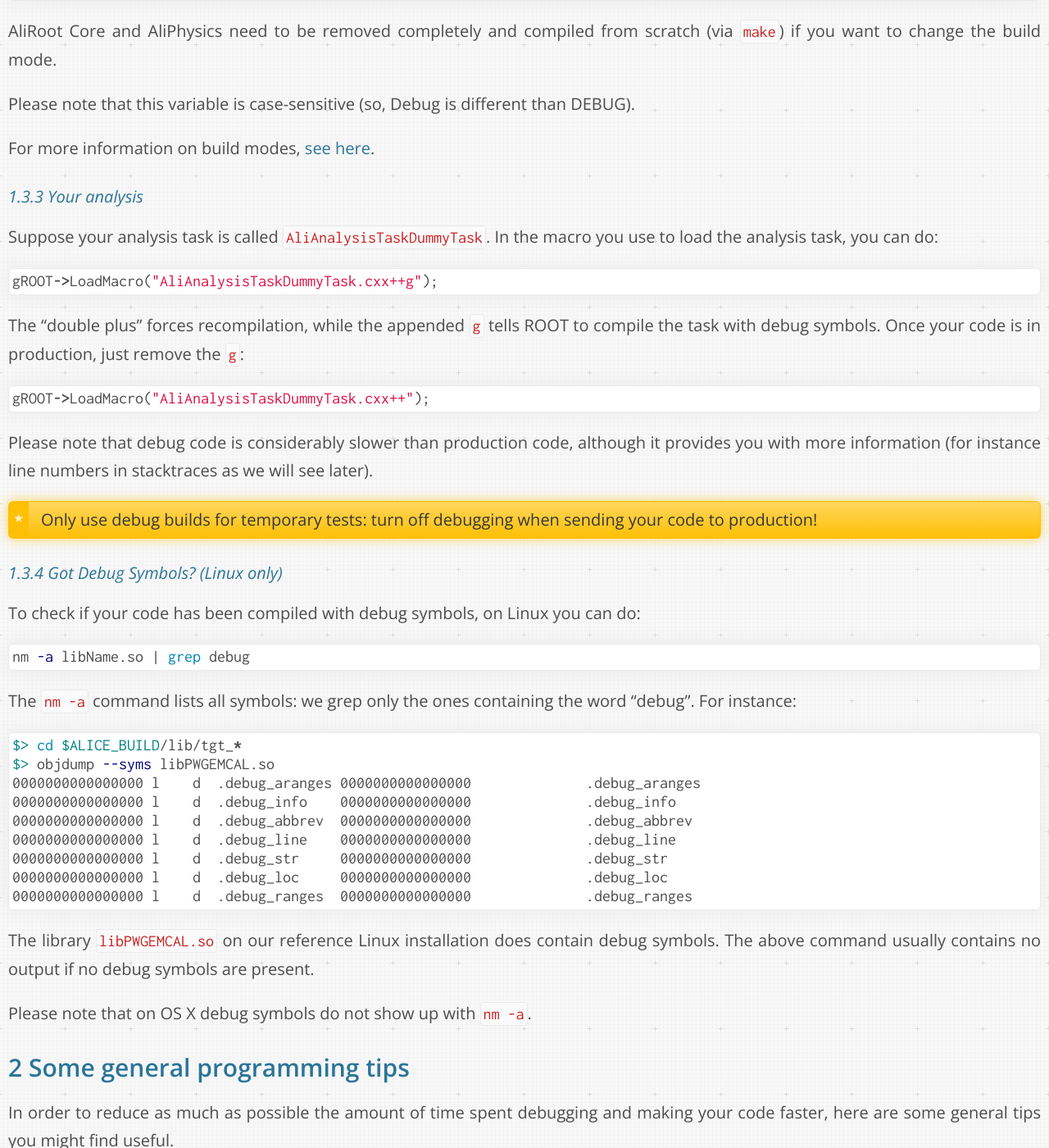
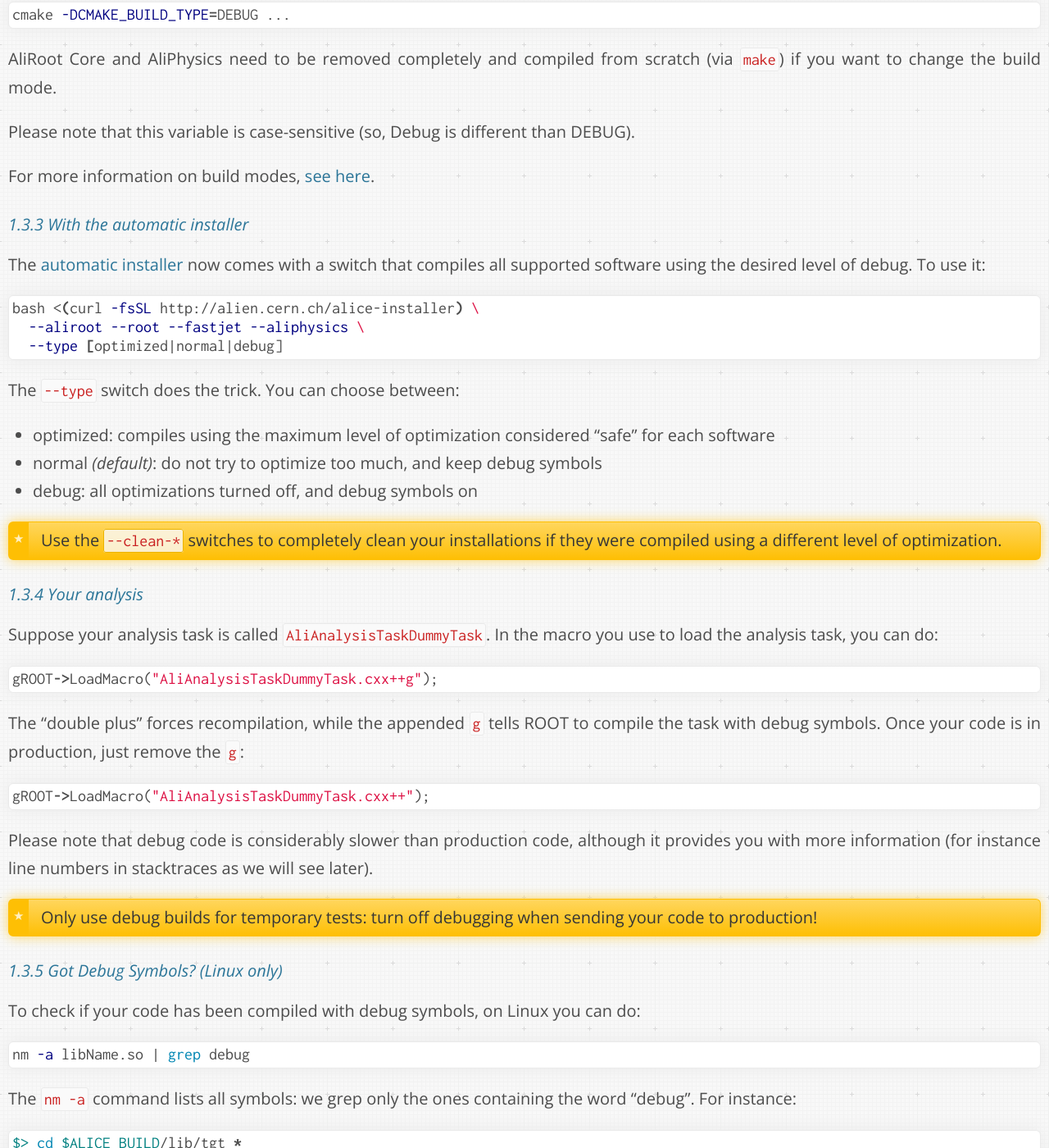
Before and after one commit to dberzano/dberzano.github.io, a Jekyll site: the page built from alice/debug/index.md, in a window 1280 px wide and 1400 px high, scrolled down 3946 px. Shown: the whole window at 82% size. Built offline with Jekyll 4.4.1, drawn with Linux system fonts in a browser that asks for light colours; Markdown is read by kramdown in place of the engine named in the settings; some of the changed text lies outside the part shown.

Commit message:
AliDebug: autoinstall compile opts

````diff
--- a/alice/debug/index.md
+++ b/alice/debug/index.md
@@ -144,6 +144,30 @@
 
 For more information on build modes,
 [see here](../install-aliroot/manual/#configure_and_build_aliroot_core).
+
+
+#### With the automatic installer
+
+The [automatic installer](/alice/install-aliroot/auto) now comes with a switch
+that compiles all supported software using the desired level of debug. To use
+it:
+
+```bash
+bash <(curl -fsSL http://alien.cern.ch/alice-installer) \
+  --aliroot --root --fastjet --aliphysics \
+  --type [optimized|normal|debug]
+```
+
+The `--type` switch does the trick. You can choose between:
+
+* **optimized**: compiles using the maximum level of optimization considered
+  "safe" for each software
+* **normal** *(default)*: do not try to optimize too much, and keep debug
+  symbols
+* **debug**: all optimizations turned off, and debug symbols on
+
+> Use the `--clean-*` switches to completely clean your installations if they
+> were compiled using a different level of optimization.
 
 
 #### Your analysis
````
